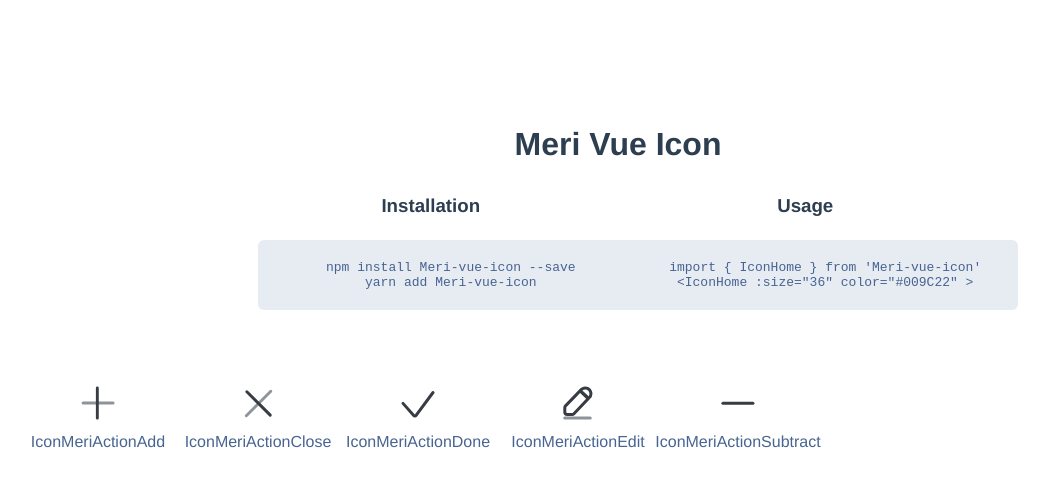
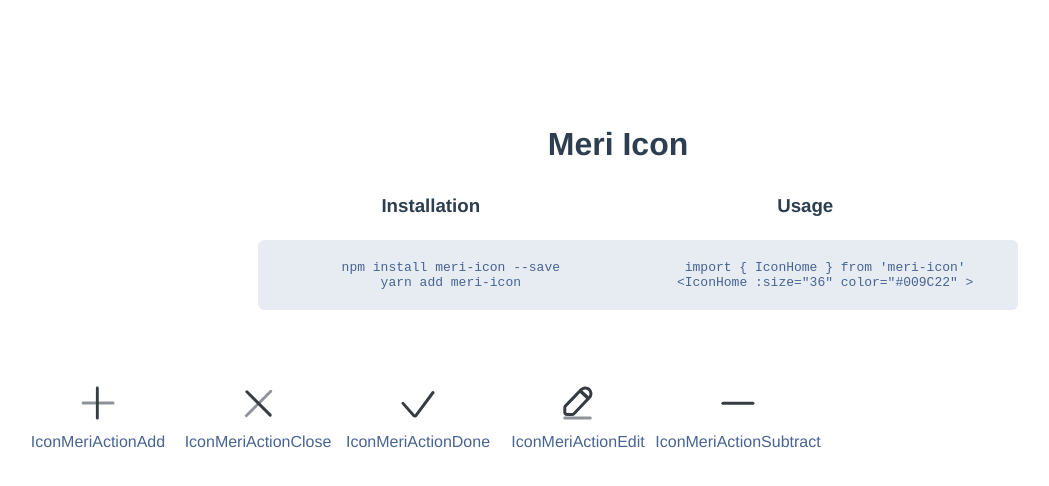
Before and after one commit to wwwwwwwwwy/meri-icon, a Vue app: page / in a window 1280 px wide. Shown: the top 486 px of the page, without its empty margins (22-1071 px from the left). Built offline with nearby package versions, Linux system fonts and the light colour scheme.

Commit message:
更新版本名称

```diff
--- a/package.json
+++ b/package.json
@@ -1,6 +1,6 @@
 {
   "name": "meri-icon",
-  "version": "1.0.6",
+  "version": "1.0.7",
   "main": "lib/main.es.js",
   "types": "lib/main.d.ts",
   "scripts": {
--- a/src/components/Banner.vue
+++ b/src/components/Banner.vue
@@ -1,14 +1,14 @@
 <template>
   <div>
-    <h1 class="banner">Meri Vue Icon</h1>
+    <h1 class="banner">Meri Icon</h1>
     <div class="code">
       <div>
         <h3>Installation</h3>
-        <pre><code>npm install Meri-vue-icon --save<br/>yarn add Meri-vue-icon</code></pre>
+        <pre><code>npm install meri-icon --save<br/>yarn add meri-icon</code></pre>
       </div>
       <div>
         <h3>Usage</h3>
-        <pre><code>import { IconHome } from 'Meri-vue-icon'<br/>&lt;IconHome :size="36" color="#009C22" &gt;</code></pre>
+        <pre><code>import { IconHome } from 'meri-icon'<br/>&lt;IconHome :size="36" color="#009C22" &gt;</code></pre>
       </div>
     </div>
   </div>
```
